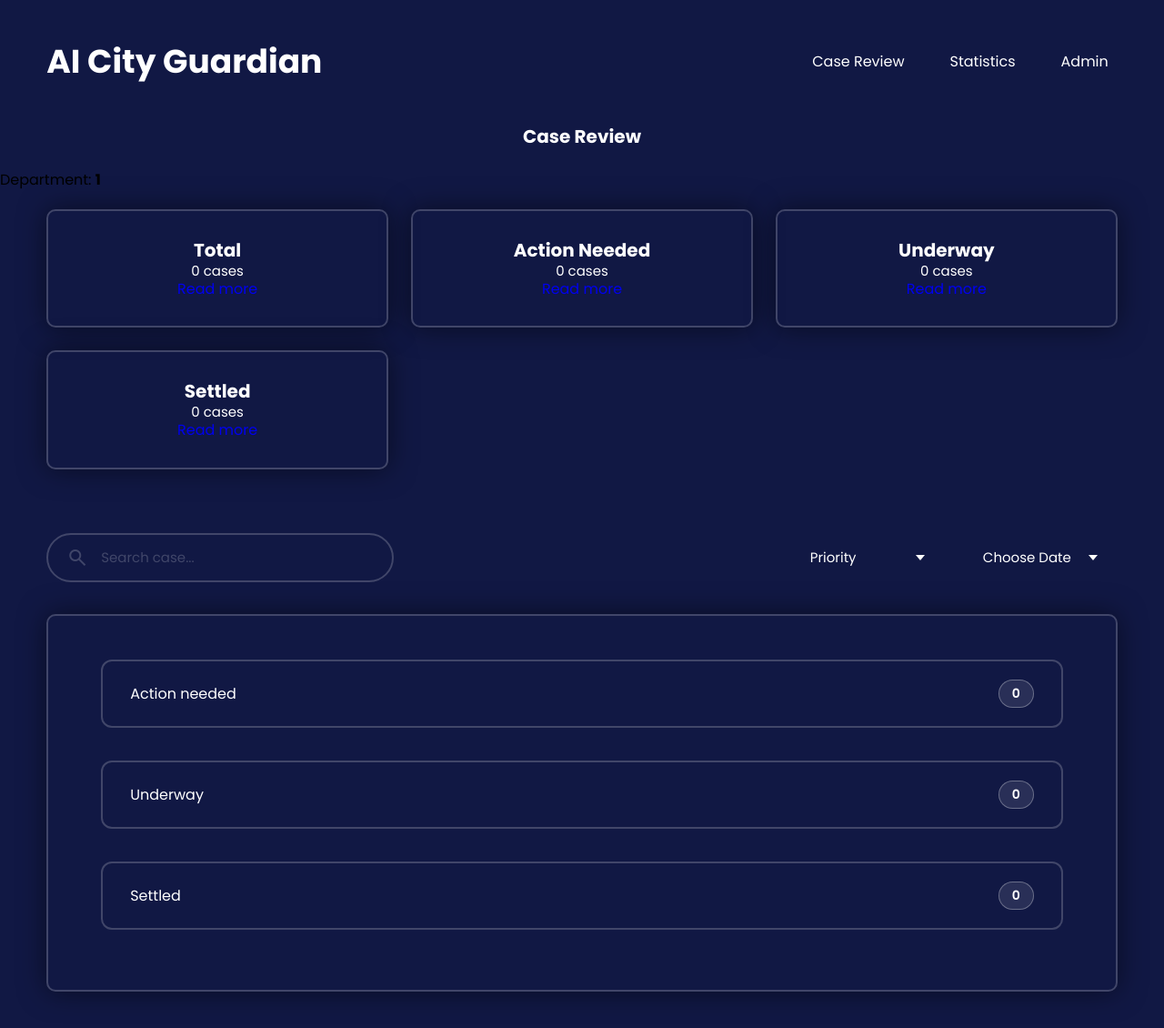
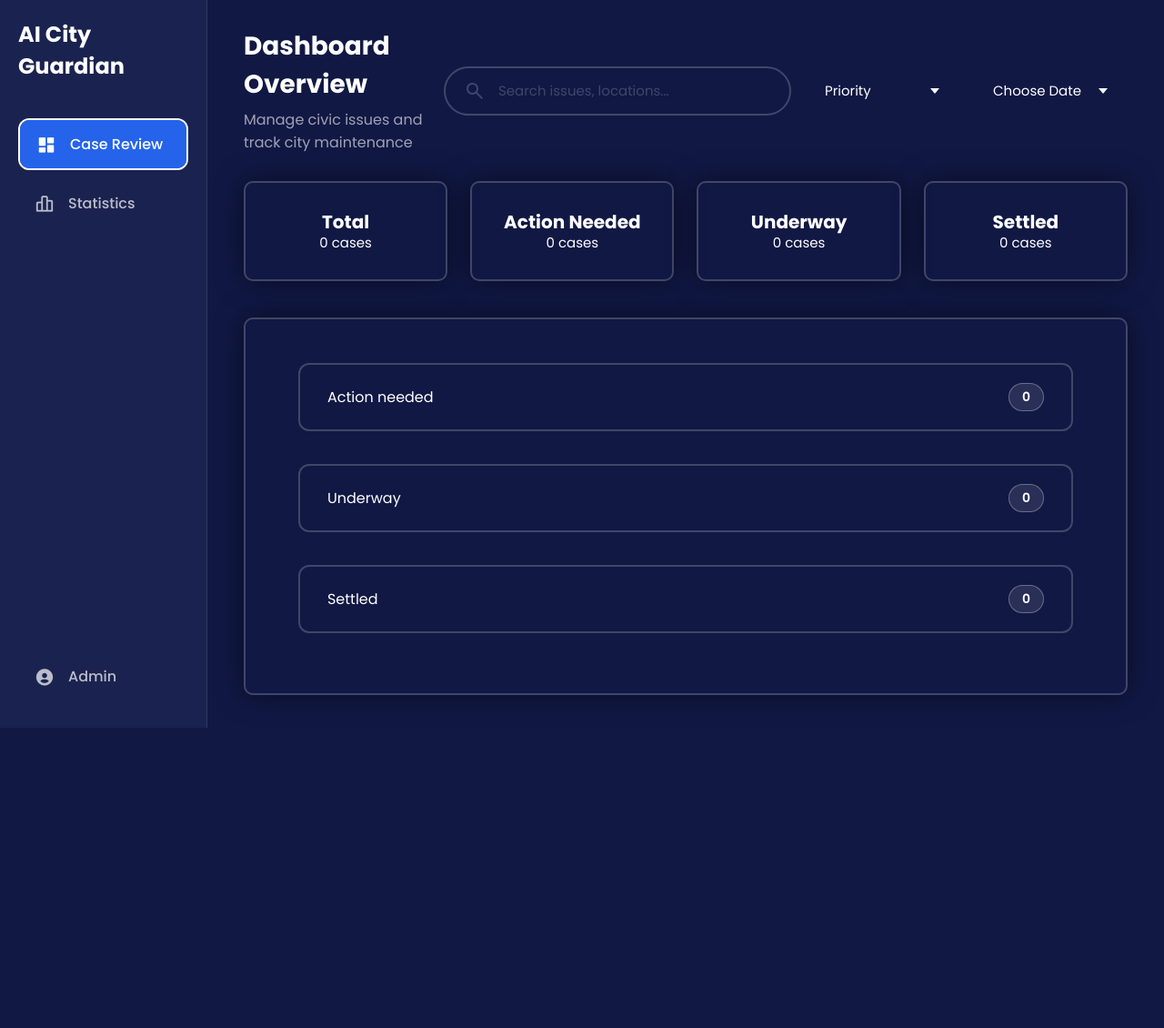
Before and after one commit to Chai-kra/CityGuardian, a PHP site: page /CityGuardian/user/caseReview.php in a window 1280 px wide. Shown: the whole page at 91% size. After the commit the page ends 800 px from the top, so only its background shows below. Run offline with PHP 8.4, Linux system fonts and the light colour scheme; the visitor is signed in with stand-in values (Sample User, id 1); data that the repository does not hold is empty.

Commit message:
updated uploadpage.php

```diff
--- a/css/style.css
+++ b/css/style.css
@@ -7,10 +7,110 @@
     font-family: 'Poppins', sans-serif;
 }
 
-body{
-    margin:0;
+body {
+    margin: 0;
     min-height: 100vh;
     background: #111844;
+    display: flex; /* Creates the two-column layout */
+    color: #fff;
+}
+
+.sidebar {
+    width: 260px;
+    background: #1a224f; /* Slightly lighter than body for depth */
+    border-right: 1px solid rgba(255, 255, 255, 0.1);
+    display: flex;
+    flex-direction: column;
+    padding: 20px;
+}
+
+.main-content {
+    flex-grow: 1; /* Takes up all remaining space */
+    padding: 30px 40px;
+    overflow-y: auto; /* Allows content to scroll if it's too long */
+}
+
+/* ========== SIDEBAR STYLING ========== */
+.sidebar-header {
+    margin-bottom: 40px;
+}
+
+.sidebar-menu {
+    list-style: none;
+    padding: 0;
+    margin: 0;
+}
+
+.sidebar-item {
+    margin-bottom: 10px;
+}
+
+.sidebar-link {
+    display: flex;
+    align-items: center;
+    gap: 15px;
+    padding: 14px 18px;
+    border-radius: 10px;
+    color: rgba(255, 255, 255, 0.7);
+    text-decoration: none;
+    font-size: 16px;
+    font-weight: 500;
+    transition: all 0.3s ease;
+}
+
+.sidebar-item.active .sidebar-link,
+.sidebar-link:hover {
+    background: #2563eb; /* A nice highlight blue */
+    color: #fff;
+}
+
+.sidebar-link i {
+    font-size: 22px;
+}
+
+.sidebar-footer {
+    margin-top: auto; /* Pushes the footer to the bottom */
+}
+
+/* Keep the admin dropdown working in the new sidebar */
+.admin-menu-item {
+    position: relative;
+}
+
+.logout-dropdown {
+    /* Reposition for sidebar */
+    position: absolute;
+    bottom: 100%; /* Appears above the button */
+    left: 50%;
+    transform: translateX(-50%) translateY(-10px);
+    margin-bottom: 15px; /* Space from the button */
+}
+
+
+/* ========== MAIN CONTENT HEADER ========== */
+.main-header {
+    display: flex;
+    justify-content: space-between;
+    align-items: center;
+    margin-bottom: 30px;
+}
+
+.header-title h1 {
+    font-size: 28px;
+    margin: 0 0 5px 0;
+    color: #fff;
+}
+
+.header-title p {
+    font-size: 16px;
+    color: rgba(255, 255, 255, 0.6);
+    margin: 0;
+}
+
+.header-actions {
+    display: flex;
+    align-items: center;
+    gap: 15px;
 }
 
 .login{
@@ -432,48 +532,34 @@ body{
 @keyframes lf3{ 0%{left:200%;} 100%{left:-100%; opacity:0;} }
 @keyframes lf4{ 0%{left:200%;} 100%{left:-100%; opacity:0;} }
 
-header {
-    background: #111844;
-    width: 100%;
+header { display: none; }
+
+.card-container,
+.caseReviewBox {
+    width: 100%; /* No longer need 92% width */
+    max-width: none;
+    margin-left: 0;
+    margin-right: 0;
 }
 
-header .navbar {
-    display: flex;
-    align-items: center;
-    justify-content: space-between;
-    padding: 40px 0 20px 0;
-    width: 92%;
-    max-width: 1600px;
-    margin: 0 auto;
+.caseReviewBox {
+    margin-top: 40px;
 }
 
-.navbar .nav-logo .logo-text {
-    color: #fff;
-    font-size: 36px;
+.title { /* No longer needed */
+    display: none;
 }
 
-.navbar .nav-menu {
-    display: flex;
-    gap: 10px;
+.filter-container { /* This is now .header-actions */
+    display: none;
 }
 
-.navbar .nav-menu .nav-link {
-    padding: 10px 18px;
-    color: #fff;
-    border-radius: 40px;
-    border: 2px solid transparent;
-    transition: 0.3s ease;
-}
-
-.navbar .nav-menu li:last-child .nav-link {
-    margin-right: -10px;
-}
-
-.navbar .nav-menu .nav-link:hover {
-    color: #fff;
-    background: transparent;
-    border-color: rgba(255, 255, 255, 0.4);
-    box-shadow: 0 0 10px rgba(0, 0, 0, 0.5);
+/* Style for the "No reports" message */
+.no-reports {
+    text-align: center;
+    color: rgba(255, 255, 255, 0.5);
+    padding: 40px 0;
+    font-style: italic;
 }
 
 ul {
@@ -560,9 +646,13 @@ a {
 
 .card-container {
     display: grid;
-    grid-template-columns: repeat(auto-fit, minmax(280px, 1fr));
+    grid-template-columns: repeat(4, 1fr);
     gap: 25px;
-    margin: 20px auto 0 auto;
+
+    /* These 3 rules guarantee perfect alignment */
+    width: 100%;
+    margin: 0;
+    box-sizing: border-box;
 }
 
 .card {
@@ -785,9 +875,12 @@ a {
     color: #fff;
     border-radius: 10px;
     padding: 30px 40px;
-    margin: 15px auto 40px auto;
-    width: 92%;
-    max-width: 1600px;
+    margin-top: 40px; /* Space between cards and the box */
+
+    /* These 3 rules MUST match the card-container */
+    width: 100%;
+    margin-left: 0;
+    margin-right: 0;
     box-sizing: border-box;
 }
 
--- a/user/caseReview.php
+++ b/user/caseReview.php
@@ -54,92 +54,66 @@ foreach ($reports as $report) {
 </head>
 
 <body>
-<header>
-    <nav class="navbar">
+    <!-- =======================
+         SIDEBAR (LEFT COLUMN)
+    ======================== -->
+    <aside class="sidebar">
+        <div class="sidebar-header">
             <a href="#" class="nav-logo">
                 <h2 class="logo-text">AI City Guardian</h2>
             </a>
-
-        <ul class="nav-menu">
-            <li class="nav-item">
-                <a href="caseReview.php" class="nav-link">Case Review</a>
+        </div>
+        <ul class="sidebar-menu">
+            <li class="sidebar-item active">
+                <a href="caseReview.php" class="sidebar-link">
+                    <i class='bx bxs-dashboard'></i>
+                    <span>Case Review</span>
+                </a>
             </li>
-
-            <li class="nav-item">
-                <a href="adminStatistics.php" class="nav-link">Statistics</a>
+            <li class="sidebar-item">
+                <a href="adminStatistics.php" class="sidebar-link">
+                    <i class='bx bx-bar-chart-alt-2'></i>
+                    <span>Statistics</span>
+                </a>
             </li>
-
-            <li class="nav-item admin-menu-item">
-                <a href="#" class="nav-link">Admin</a>
+        </ul>
+        <div class="sidebar-footer">
+            <ul class="sidebar-menu">
+                <li class="sidebar-item admin-menu-item">
+                     <a href="#" class="sidebar-link">
+                        <i class='bx bxs-user-circle'></i>
+                        <span>Admin</span>
+                    </a>
                     <div class="logout-dropdown">
-                    <a href="../user/LogIn.php" class="logout-btn">
+                        <a href="../user/logout.php" class="logout-btn">
                             <i class='bx bx-log-out'></i>
                             Logout
                         </a>
                     </div>
                 </li>
             </ul>
-    </nav>
-</header>
+        </div>
+    </aside>
 
-<main>
-    <div class="summary">
-        <h2 class="title">Case Review</h2>
-
-        <p style="margin-bottom: 20px;">
-        Department:
-        <strong><?php echo htmlspecialchars($department); ?></strong>
-        </p>
-
-        <div class="card-container">
-        <div class="card">
-        <div class="card-content">
-        <h3>Total</h3>
-        <p><?php echo $totalCases; ?> cases</p>
-        <a href="#" class="read-more">Read more</a>
+<!-- =======================
+         MAIN CONTENT (RIGHT COLUMN)
+    ======================== -->
+    <div class="main-content">
+        <header class="main-header">
+            <div class="header-title">
+                <h1>Dashboard Overview</h1>
+                <p>Manage civic issues and track city maintenance</p>
             </div>
-        </div>
-
-        <div class="card">
-        <div class="card-content">
-        <h3>Action Needed</h3>
-        <p><?php echo $actionNeededCases; ?> cases</p>
-        <a href="#" class="read-more">Read more</a>
-        </div>
-        </div>
-
-        <div class="card">
-        <div class="card-content">
-        <h3>Underway</h3>
-        <p><?php echo $underwayCases; ?> cases</p>
-        <a href="#" class="read-more">Read more</a>
-        </div>
-        </div>
-
-        <div class="card">
-        <div class="card-content">
-        <h3>Settled</h3>
-        <p><?php echo $settledCases; ?> cases</p>
-        <a href="#" class="read-more">Read more</a>
-        </div>
-        </div>
-        </div>
-        </div>
-
-        <div class="filter-container">
-        <form action="" method="GET">
+            <div class="header-actions">
                  <div class="search">
                     <span class="search-icon material-symbols-outlined">search</span>
-        <input class="search-input" type="search" name="search" placeholder="Search case..." value="<?php echo isset($_GET['search']) ? htmlspecialchars($_GET['search']) : ''; ?>">
+                    <input class="search-input" type="search" name="search" placeholder="Search issues, locations..." value="<?php echo isset($_GET['search']) ? htmlspecialchars($_GET['search']) : ''; ?>">
                 </div>
-        </form>
-
                  <div class="dropdown">
                     <div class="select">
                         <span class="selected">Priority</span>
                         <div class="caret"></div>
                     </div>
-
                     <ul class="menu">
                         <li class="active">Priority</li>
                         <li>Low</li>
@@ -148,7 +122,6 @@ foreach ($reports as $report) {
                         <li>Critical</li>
                     </ul>
                 </div>
-
                 <div class="date-picker-container">
                     <div class="select date-select">
                         <span class="selected" id="date-label">Choose Date</span>
@@ -157,56 +130,68 @@ foreach ($reports as $report) {
                     </div>
                 </div>
             </div>
+        </header>
 
+        <main>
+            <!-- Summary Cards -->
+            <div class="card-container">
+                <!-- Your 4 PHP summary cards go here -->
+                 <div class="card">
+                    <div class="card-content">
+                        <h3>Total</h3>
+                        <p><?php echo $totalCases; ?> cases</p>
+                    </div>
+                </div>
+                <div class="card">
+                    <div class="card-content">
+                        <h3>Action Needed</h3>
+                        <p><?php echo $actionNeededCases; ?> cases</p>
+                    </div>
+                </div>
+                <div class="card">
+                    <div class="card-content">
+                        <h3>Underway</h3>
+                        <p><?php echo $underwayCases; ?> cases</p>
+                    </div>
+                </div>
+                <div class="card">
+                    <div class="card-content">
+                        <h3>Settled</h3>
+                        <p><?php echo $settledCases; ?> cases</p>
+                    </div>
+                </div>
+            </div>
+
+            <!-- Case Review Box -->
             <div class="caseReviewBox">
                 <div class="sub-category">
 
+                    <!-- 1. Action Needed -->
                     <button class="collapsible">
                         <span>Action needed</span>
                         <span class="case-count"><?php echo $actionNeededCases; ?></span>
                     </button>
-
                     <div class="content">
                         <div class="inner-content report-list">
                             <?php
                             $hasPending = false;
-
                             foreach ($reports as $report):
                                 if ($report['status'] !== 'Pending') {
                                     continue;
                                 }
-
                                 $hasPending = true;
                             ?>
-
                             <div class="report-card">
                                 <div class="report-info">
-        <h4>
-        Case #<?php echo htmlspecialchars($report['report_id']); ?>:
-        <?php echo htmlspecialchars($report['issue_type']); ?>
-        </h4>
-
-        <p>
-        Location:
-        <?php echo htmlspecialchars($report['location']); ?>
-        </p>
+                                    <h4>Case #<?php echo htmlspecialchars($report['report_id']); ?>: <?php echo htmlspecialchars($report['issue_type']); ?></h4>
+                                    <p>Location: <?php echo htmlspecialchars($report['location']); ?></p>
                                 </div>
-
                                 <div class="report-meta">
-        <span class="badge <?php echo strtolower($report['ai_priority']); ?>">
-        <?php echo htmlspecialchars($report['ai_priority']); ?>
-        </span>
-
-        <span class="date">
-        <?php echo date("M d, Y", strtotime($report['created_at'])); ?>
-        </span>
+                                    <span class="badge <?php echo strtolower($report['ai_priority']); ?>"><?php echo htmlspecialchars($report['ai_priority']); ?></span>
+                                    <span class="date"><?php echo date("M d, Y", strtotime($report['created_at'])); ?></span>
                                 </div>
-
-        <button class="view-btn" type="button" onclick="viewReport(<?php echo $report['report_id']; ?>)">
-        Review
-        </button>
+                                <button class="view-btn" type="button" onclick="viewReport(<?php echo $report['report_id']; ?>)">Review</button>
                             </div>
-
                             <?php endforeach; ?>
 
                             <?php if (!$hasPending): ?>
@@ -215,52 +200,32 @@ foreach ($reports as $report) {
                         </div>
                     </div>
 
+                    <!-- 2. Underway -->
                     <button class="collapsible">
                         <span>Underway</span>
                         <span class="case-count"><?php echo $underwayCases; ?></span>
                     </button>
-
                     <div class="content">
                         <div class="inner-content report-list">
                             <?php
                             $hasUnderway = false;
-
                             foreach ($reports as $report):
                                 if ($report['status'] !== 'Assigned' && $report['status'] !== 'In Progress') {
                                     continue;
                                 }
-
                                 $hasUnderway = true;
                             ?>
-
                             <div class="report-card">
                                 <div class="report-info">
-        <h4>
-        Case #<?php echo htmlspecialchars($report['report_id']); ?>:
-        <?php echo htmlspecialchars($report['issue_type']); ?>
-        </h4>
-
-        <p>
-        Location:
-        <?php echo htmlspecialchars($report['location']); ?>
-        </p>
+                                    <h4>Case #<?php echo htmlspecialchars($report['report_id']); ?>: <?php echo htmlspecialchars($report['issue_type']); ?></h4>
+                                    <p>Location: <?php echo htmlspecialchars($report['location']); ?></p>
                                 </div>
-
                                 <div class="report-meta">
-        <span class="badge <?php echo strtolower($report['ai_priority']); ?>">
-        <?php echo htmlspecialchars($report['ai_priority']); ?>
-        </span>
-
-        <span class="date">
-        <?php echo date("M d, Y", strtotime($report['created_at'])); ?>
-        </span>
+                                    <span class="badge <?php echo strtolower($report['ai_priority']); ?>"><?php echo htmlspecialchars($report['ai_priority']); ?></span>
+                                    <span class="date"><?php echo date("M d, Y", strtotime($report['created_at'])); ?></span>
                                 </div>
-
-        <button class="view-btn" type="button" onclick="viewReport(<?php echo $report['report_id']; ?>)">
-        Review
-        </button>
+                                <button class="view-btn" type="button" onclick="viewReport(<?php echo $report['report_id']; ?>)">Review</button>
                             </div>
-
                             <?php endforeach; ?>
 
                             <?php if (!$hasUnderway): ?>
@@ -269,52 +234,32 @@ foreach ($reports as $report) {
                         </div>
                     </div>
 
+                    <!-- 3. Settled -->
                     <button class="collapsible">
                         <span>Settled</span>
                         <span class="case-count"><?php echo $settledCases; ?></span>
                     </button>
-
                     <div class="content">
                         <div class="inner-content report-list">
                             <?php
                             $hasSettled = false;
-
                             foreach ($reports as $report):
                                 if ($report['status'] !== 'Resolved') {
                                     continue;
                                 }
-
                                 $hasSettled = true;
                             ?>
-
                             <div class="report-card">
                                 <div class="report-info">
-        <h4>
-        Case #<?php echo htmlspecialchars($report['report_id']); ?>:
-        <?php echo htmlspecialchars($report['issue_type']); ?>
-        </h4>
-
-        <p>
-        Location:
-        <?php echo htmlspecialchars($report['location']); ?>
-        </p>
+                                    <h4>Case #<?php echo htmlspecialchars($report['report_id']); ?>: <?php echo htmlspecialchars($report['issue_type']); ?></h4>
+                                    <p>Location: <?php echo htmlspecialchars($report['location']); ?></p>
                                 </div>
-
                                 <div class="report-meta">
-        <span class="badge <?php echo strtolower($report['ai_priority']); ?>">
-        <?php echo htmlspecialchars($report['ai_priority']); ?>
-        </span>
-
-        <span class="date">
-        <?php echo date("M d, Y", strtotime($report['created_at'])); ?>
-        </span>
+                                    <span class="badge <?php echo strtolower($report['ai_priority']); ?>"><?php echo htmlspecialchars($report['ai_priority']); ?></span>
+                                    <span class="date"><?php echo date("M d, Y", strtotime($report['created_at'])); ?></span>
                                 </div>
-
-        <button class="view-btn" type="button" onclick="viewReport(<?php echo $report['report_id']; ?>)">
-        Review
-        </button>
+                                <button class="view-btn" type="button" onclick="viewReport(<?php echo $report['report_id']; ?>)">Review</button>
                             </div>
-
                             <?php endforeach; ?>
 
                             <?php if (!$hasSettled): ?>
@@ -326,6 +271,7 @@ foreach ($reports as $report) {
                 </div>
             </div>
         </main>
+    </div>
 
 <script>
 var coll = document.getElementsByClassName("collapsible");
--- a/user/uploadpage.php
+++ b/user/uploadpage.php
@@ -284,7 +284,7 @@ descriptionBox.disabled=true;
 const formData=new FormData();
 formData.append("image",file);
 formData.append("location",locationInput.value);
-fetch("analyze.php",{method:"POST",body:formData})
+fetch("../report/analyze.php",{method:"POST",body:formData})
 .then(response=>response.json())
 .then(result=>{
 descriptionBox.disabled=false;
```
Also changed, not shown: report/uploads/6a89d989a79b4.jpeg (added). Lines whose indentation alone changed are shown as unchanged.
